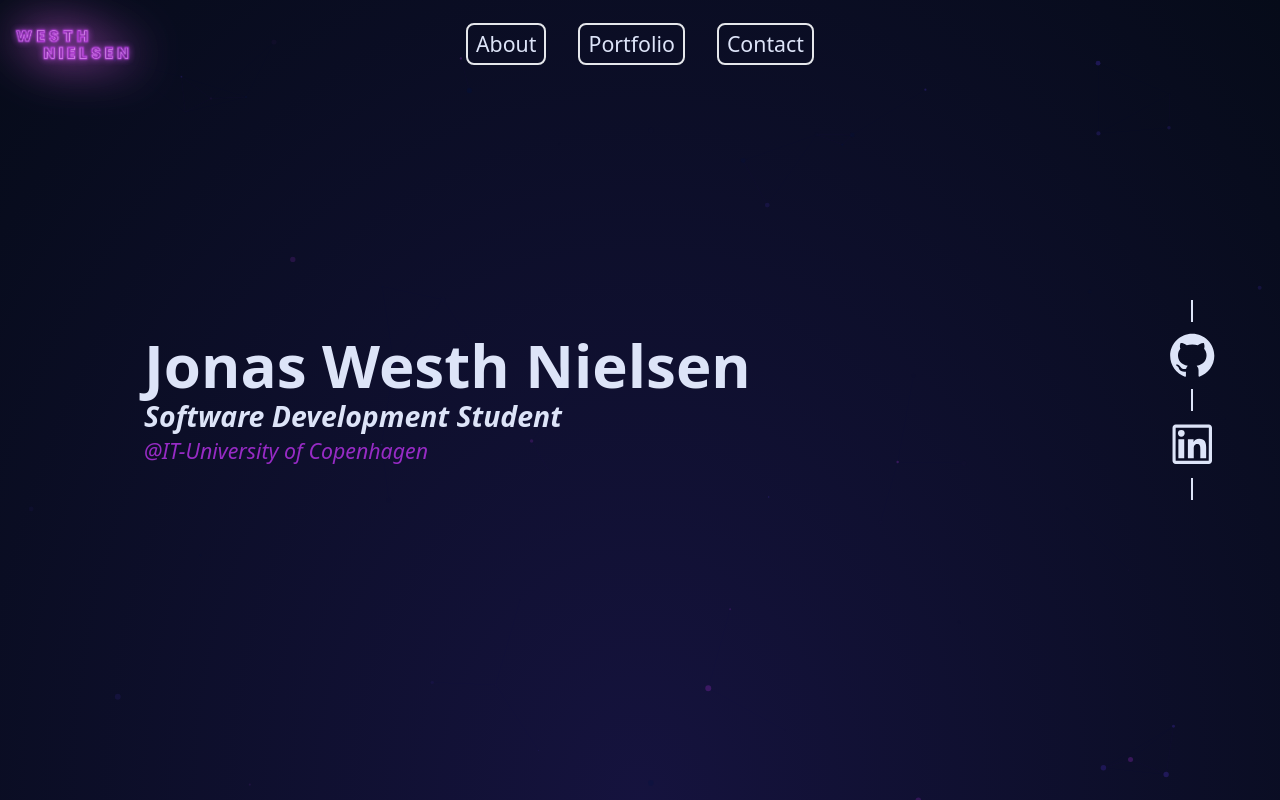
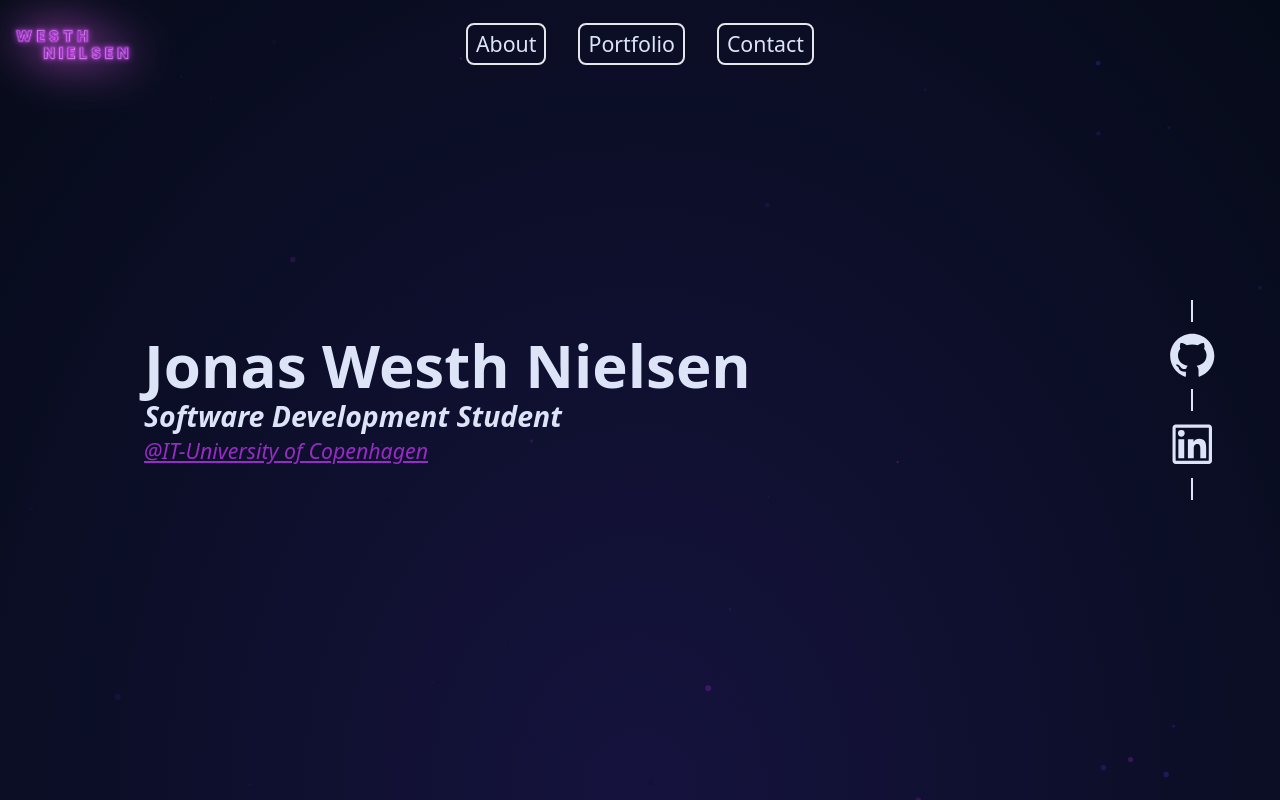
Before and after one commit to WesthNielsen/portfolio-website, a React (Create React App) app: page / in a window 1280 px wide. Built offline with nearby package versions, Linux system fonts and the light colour scheme.

Commit message:
Add underline to studies link in Welcome page

```diff
--- a/src/pages/Welcome.tsx
+++ b/src/pages/Welcome.tsx
@@ -37,7 +37,7 @@ const Welcome = () => {
         </h2>
         <h3
           id="studies"
-          className="-translate-x-full text-lg italic text-accent opacity-0 duration-1000 lg:text-xl"
+          className="-translate-x-full text-lg italic text-accent opacity-0 duration-1000 lg:text-xl underline"
         >
           <a
             href="https://en.itu.dk/Programmes/BSc-Programmes/Software-Development"
```
